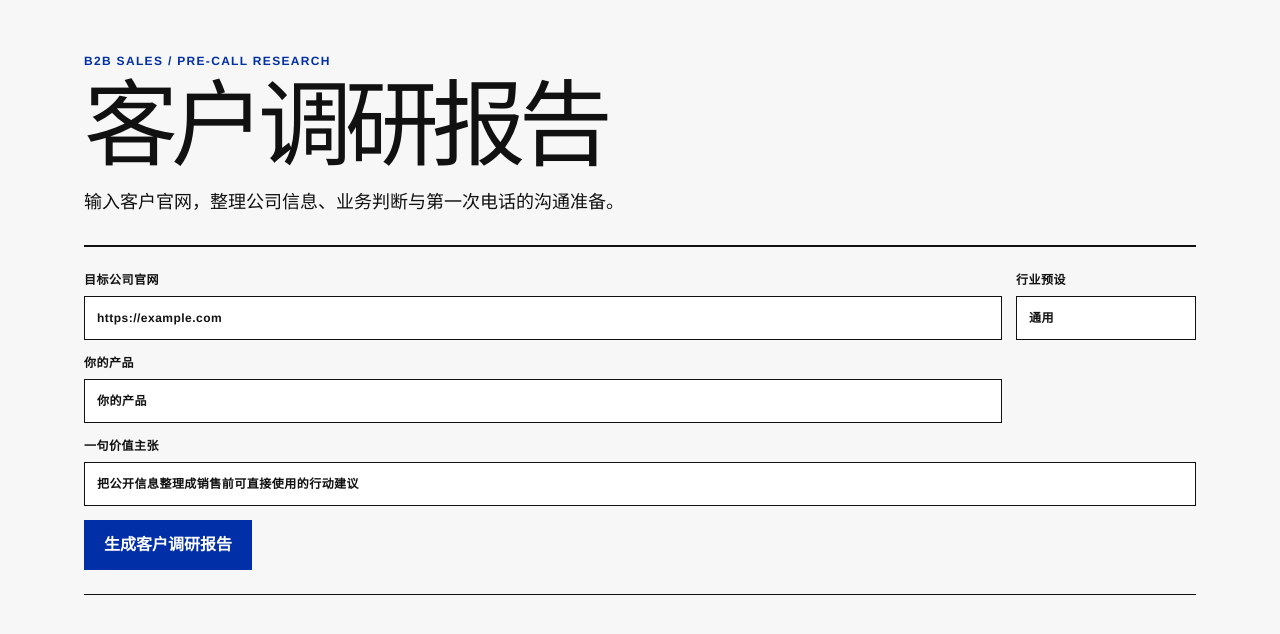
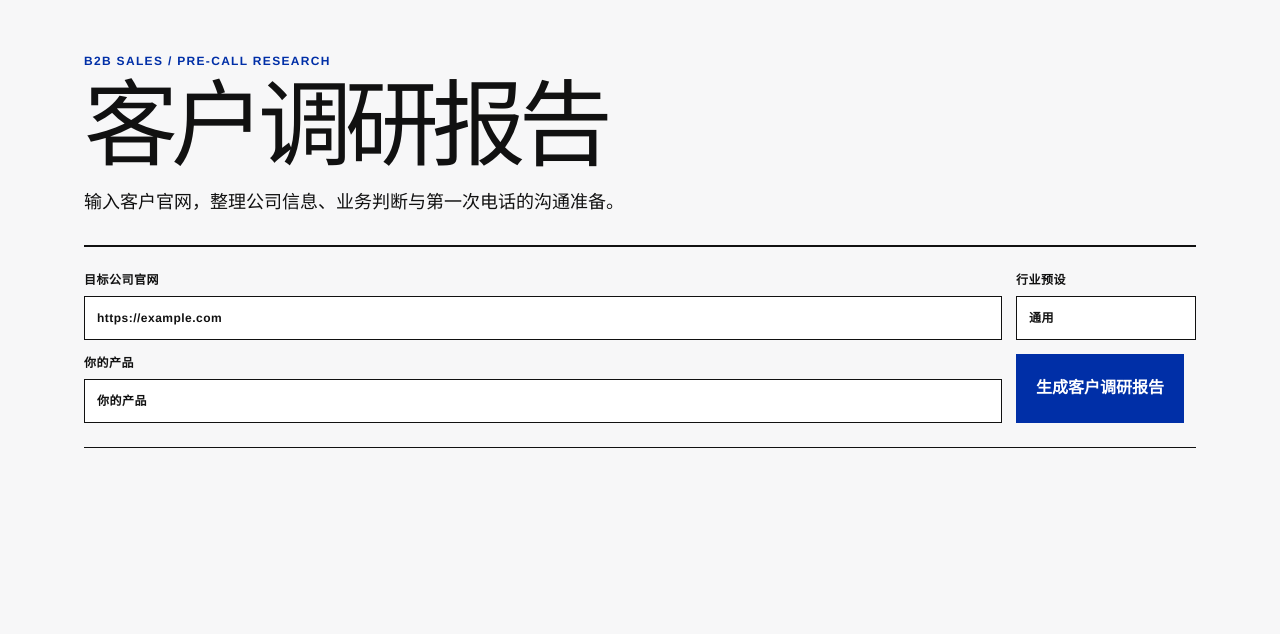
Before and after one commit to yingxifang73-hue/sales-intel-agent, a Next.js app in the folder sales-intel-demo/: page / in a window 1280 px wide. Shown: the top 634 px of the page. Built offline with nearby package versions, Linux system fonts and the light colour scheme.

Commit message:
fix: simplify pre-call report inputs

```diff
--- a/sales-intel-demo/src/app/page.tsx
+++ b/sales-intel-demo/src/app/page.tsx
@@ -9,7 +9,6 @@ export default function Home() {
   const [targetUrl, setTargetUrl] = useState("https://example.com");
   const [preset, setPreset] = useState<Preset>("general");
   const [productName, setProductName] = useState("你的产品");
-  const [value, setValue] = useState("把公开信息整理成销售前可直接使用的行动建议");
   const [report, setReport] = useState<Battlecard>();
   const [error, setError] = useState("");
   const [loading, setLoading] = useState(false);
@@ -27,7 +26,7 @@ export default function Home() {
           preset,
           sellerProfile: {
             productName,
-            valueProposition: value,
+            valueProposition: `${productName} 帮助销售团队将公开资料转化为可执行的客户沟通准备。`,
             targetCustomer: "需要拓展客户的销售团队",
             customerProblems: ["售前准备信息分散"],
             proofPoints: ["每条事实可追溯来源"],
@@ -59,7 +58,6 @@ export default function Home() {
       <label className="url-field">目标公司官网<input value={targetUrl} onChange={(event) => setTargetUrl(event.target.value)} required /></label>
       <label>行业预设<select value={preset} onChange={(event) => setPreset(event.target.value as Preset)}>{presets.map(([key, label]) => <option key={key} value={key}>{label}</option>)}</select></label>
       <label>你的产品<input value={productName} onChange={(event) => setProductName(event.target.value)} required /></label>
-      <label className="wide">一句价值主张<input value={value} onChange={(event) => setValue(event.target.value)} required /></label>
       <button disabled={loading}>{loading ? "正在调研…" : "生成客户调研报告"}</button>
     </form>
     {error && <p className="error" role="alert">{error}</p>}
```
